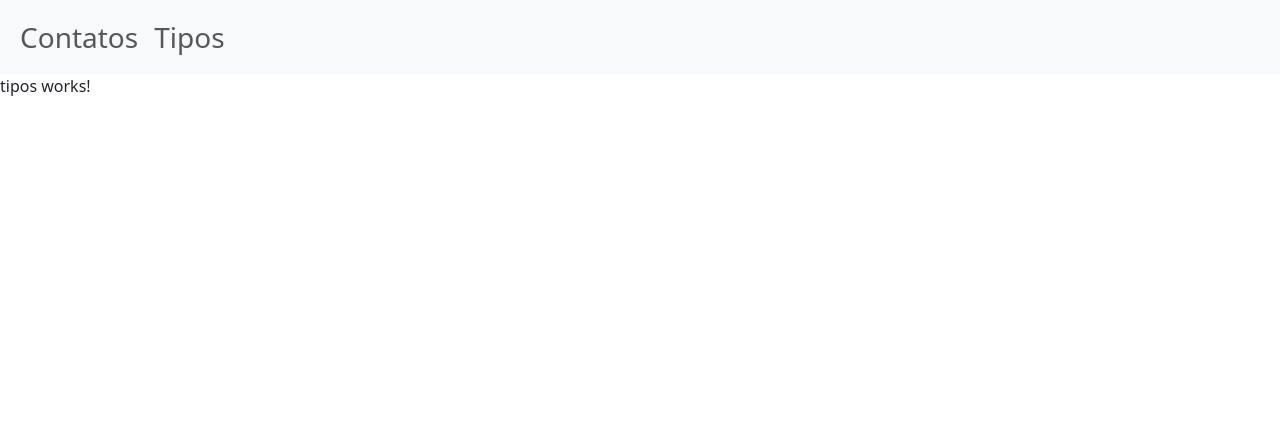
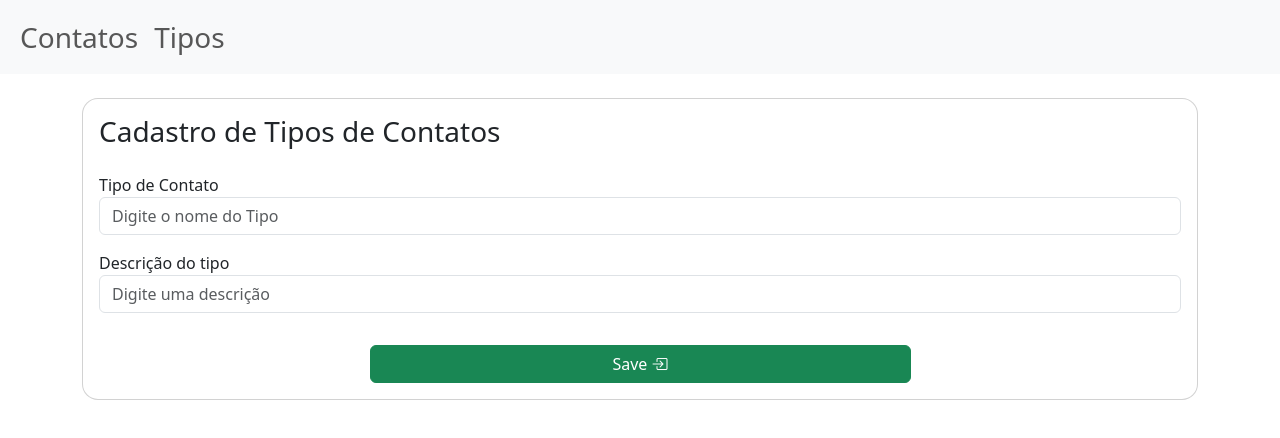
Before and after one commit to AngeloModanez/Prova-Angular, an Angular app: page /tipos in a window 1280 px wide. Shown: the top 438 px of the page. Built offline with nearby package versions, Linux system fonts and the light colour scheme.

Commit message:
Tipo Salvar

```diff
--- /dev/null
+++ b/db.json
@@ -0,0 +1,10 @@
+{
+  "tipos": [
+    {
+      "id": 1,
+      "tipo": "Coisa",
+      "descricao": "blabal"
+    }
+  ],
+  "contatos": []
+}
--- a/src/app/app.module.ts
+++ b/src/app/app.module.ts
@@ -7,6 +7,8 @@ import { NgbModule } from '@ng-bootstrap/ng-bootstrap';
 import { TiposComponent } from './tipos/tipos.component';
 import { ContatosComponent } from './contatos/contatos.component';
 import { NavbarComponent } from './navbar/navbar.component';
+import { ReactiveFormsModule } from '@angular/forms';
+import { HttpClientModule } from '@angular/common/http';
 
 @NgModule({
   declarations: [
@@ -18,11 +20,11 @@ import { NavbarComponent } from './navbar/navbar.component';
   imports: [
     BrowserModule,
     AppRoutingModule,
-    NgbModule
+    NgbModule,
+    ReactiveFormsModule,
+    HttpClientModule
   ],
-  providers: [
-    provideClientHydration()
-  ],
+  providers: [],
   bootstrap: [AppComponent]
 })
 export class AppModule { }
--- /dev/null
+++ b/src/app/tipo.service.ts
@@ -0,0 +1,18 @@
+import { HttpClient } from '@angular/common/http';
+import { Injectable } from '@angular/core';
+import { Observable } from 'rxjs';
+import { Tipo } from './tipo';
+
+@Injectable({
+  providedIn: 'root'
+})
+export class TipoService {
+
+  apiUrl = "http://localhost:3000/tipos"
+
+  constructor(private httpClient: HttpClient) { }
+
+  save(tipo: Tipo): Observable<Tipo> {
+    return this.httpClient.post<Tipo>(this.apiUrl, tipo)
+  }
+}
--- /dev/null
+++ b/src/app/tipo.ts
@@ -0,0 +1,5 @@
+export interface Tipo {
+  id: number;
+  tipo: String;
+  descricao: String;
+}
--- a/src/app/tipos/tipos.component.html
+++ b/src/app/tipos/tipos.component.html
@@ -1 +1,25 @@
-<p>tipos works!</p>
+<main class="container mt-4">
+  <form [formGroup]="tipoFormGroup">
+    <div class="card rounded-4 p-3">
+      <h3 class="mb-4">Cadastro de Tipos de Contatos</h3>
+      <section class="row mb-3">
+        <label for="tipo">Tipo de Contato</label>
+        <div>
+          <input class="form-control" formControlName="tipo" type="text" placeholder="Digite o nome do Tipo">
+        </div>
+      </section>
+      <section class="row mb-3">
+        <label for="descricao">Descrição do tipo</label>
+        <div>
+          <input class="form-control" formControlName="descricao" type="text" placeholder="Digite uma descrição">
+        </div>
+      </section>
+      <section class="row">
+        <div class="btn-save text-center">
+          <button class="btn btn-success w-50 mt-3" type="submit" (click)="save()">Save
+            <i class="bi bi-box-arrow-in-right"></i></button>
+        </div>
+      </section>
+    </div>
+  </form>
+</main>
--- a/src/app/tipos/tipos.component.ts
+++ b/src/app/tipos/tipos.component.ts
@@ -1,10 +1,37 @@
-import { Component } from '@angular/core';
+import { Component, OnInit } from '@angular/core';
+import { Tipo } from '../tipo';
+import { FormBuilder, FormGroup } from '@angular/forms';
+import { TipoService } from '../tipo.service';
 
 @Component({
   selector: 'app-tipos',
   templateUrl: './tipos.component.html',
   styleUrl: './tipos.component.css'
 })
-export class TiposComponent {
+export class TiposComponent implements OnInit {
+  arrayTipo: Tipo[] = [];
+  tipoFormGroup: FormGroup;
+
+  constructor(
+    private formBuilder: FormBuilder,
+    private tipoService: TipoService
+  ) {
+    this.tipoFormGroup = formBuilder.group({
+      id: [''],
+      tipo: [''],
+      descricao: ['']
+    })
+  }
+
+  ngOnInit(): void { }
+
+  save() {
+    this.tipoService.save(this.tipoFormGroup.value).subscribe({
+      next: data => {
+        this.arrayTipo.push(data);
+        this.tipoFormGroup.reset();
+      },
+    });
+  }
 
 }
```
Also changed, not shown: 1 other file (tests, documents, lock files or other folders).
